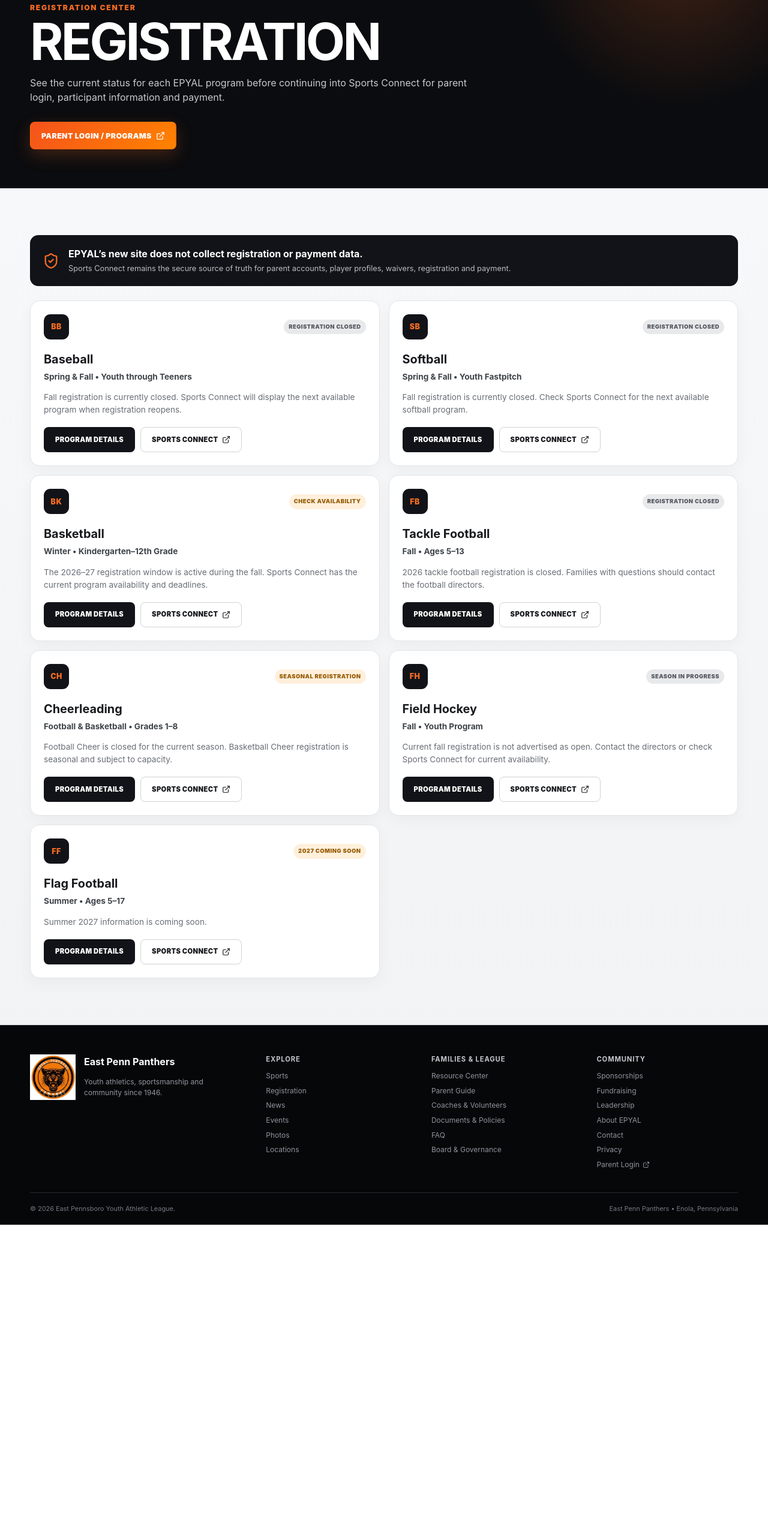
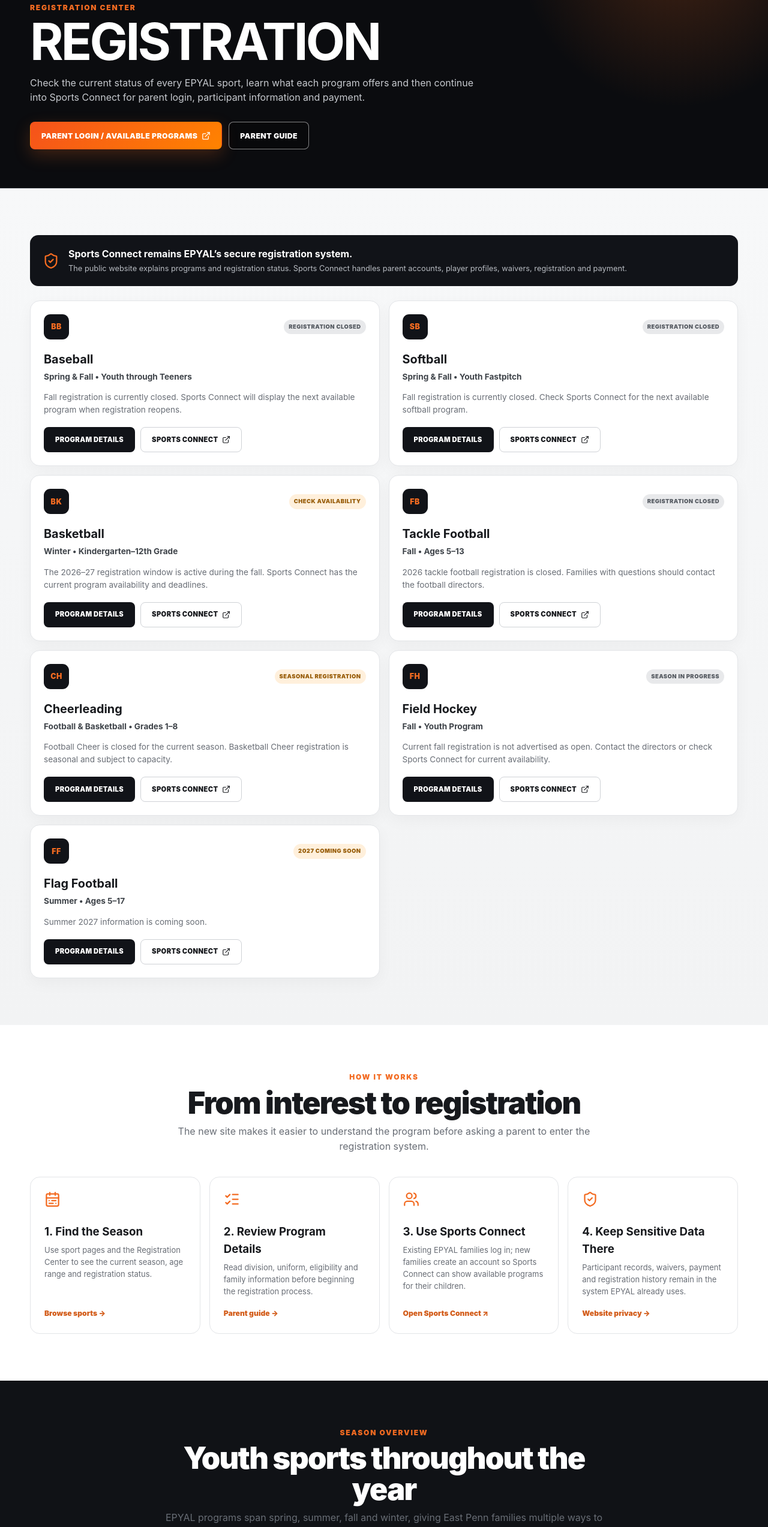
Before and after one commit to jeffstinson/eypal, a Next.js app: page /registration in a window 1280 px wide. Shown: the part 234-2780 px from the top of the page at 60% size. Before the commit the page ends 2276 px from the top, so only its background shows below. Built offline with nearby package versions, Linux system fonts and the light colour scheme; no server answers; the database is empty.

Commit message:
Phase 3: expand registration journey and SEO content

```diff
--- a/app/registration/page.tsx
+++ b/app/registration/page.tsx
@@ -1,28 +1,31 @@
 import type { Metadata } from "next";
 import Link from "next/link";
-import { ExternalLink, ShieldCheck } from "lucide-react";
+import { CalendarRange, ExternalLink, ListChecks, ShieldCheck, Users } from "lucide-react";
 import { PageHero } from "@/components/PageHero";
+import { SectionHeading } from "@/components/SectionHeading";
 import { sportsConnectRoot } from "@/lib/site-content";
 import { getSports } from "@/lib/cms";
 
 export const metadata: Metadata = {
-  title: "Registration",
-  description: "EPYAL youth sports registration center."
+  title: "Youth Sports Registration",
+  description: "EPYAL registration information for youth baseball, softball, basketball, tackle football, flag football, cheerleading and field hockey in East Pennsboro and Enola, Pennsylvania."
 };
 
 export default async function RegistrationPage() {
   const sports = await getSports();
+
   return (
     <>
       <PageHero
         eyebrow="Registration Center"
         title="Registration"
-        description="See the current status for each EPYAL program before continuing into Sports Connect for parent login, participant information and payment."
+        description="Check the current status of every EPYAL sport, learn what each program offers and then continue into Sports Connect for parent login, participant information and payment."
       >
         <div className="button-row">
           <a className="button button-orange" href={sportsConnectRoot} target="_blank" rel="noreferrer">
-            Parent Login / Programs <ExternalLink size={15} />
+            Parent Login / Available Programs <ExternalLink size={15} />
           </a>
+          <Link className="button button-ghost" href="/parents">Parent Guide</Link>
         </div>
       </PageHero>
 
@@ -31,8 +34,8 @@ export default async function RegistrationPage() {
           <div className="system-callout">
             <ShieldCheck size={28} />
             <div>
-              <strong>EPYAL’s new site does not collect registration or payment data.</strong>
-              <p>Sports Connect remains the secure source of truth for parent accounts, player profiles, waivers, registration and payment.</p>
+              <strong>Sports Connect remains EPYAL’s secure registration system.</strong>
+              <p>The public website explains programs and registration status. Sports Connect handles parent accounts, player profiles, waivers, registration and payment.</p>
             </div>
           </div>
 
@@ -55,6 +58,41 @@ export default async function RegistrationPage() {
           </div>
         </div>
       </section>
+
+      <section className="section">
+        <div className="container">
+          <SectionHeading
+            eyebrow="How It Works"
+            title="From interest to registration"
+            description="The new site makes it easier to understand the program before asking a parent to enter the registration system."
+          />
+          <div className="feature-card-grid">
+            <article className="feature-card"><CalendarRange size={27} /><h3>1. Find the Season</h3><p>Use sport pages and the Registration Center to see the current season, age range and registration status.</p><Link href="/sports"><span>Browse sports →</span></Link></article>
+            <article className="feature-card"><ListChecks size={27} /><h3>2. Review Program Details</h3><p>Read division, uniform, eligibility and family information before beginning the registration process.</p><Link href="/parents"><span>Parent guide →</span></Link></article>
+            <article className="feature-card"><Users size={27} /><h3>3. Use Sports Connect</h3><p>Existing EPYAL families log in; new families create an account so Sports Connect can show available programs for their children.</p><a href={sportsConnectRoot} target="_blank" rel="noreferrer"><span>Open Sports Connect ↗</span></a></article>
+            <article className="feature-card"><ShieldCheck size={27} /><h3>4. Keep Sensitive Data There</h3><p>Participant records, waivers, payment and registration history remain in the system EPYAL already uses.</p><Link href="/privacy"><span>Website privacy →</span></Link></article>
+          </div>
+        </div>
+      </section>
+
+      <section className="section section-dark">
+        <div className="container">
+          <SectionHeading
+            eyebrow="Season Overview"
+            title="Youth sports throughout the year"
+            description="EPYAL programs span spring, summer, fall and winter, giving East Penn families multiple ways to participate."
+          />
+          <div className="resource-table season-table">
+            {sports.map(sport => (
+              <div className="resource-table-row" key={sport.slug}>
+                <strong>{sport.name}</strong>
+                <span>{sport.season} • {sport.ages}</span>
+                <Link className="text-link light" href={`/sports/${sport.slug}`}>Program details →</Link>
+              </div>
+            ))}
+          </div>
+        </div>
+      </section>
     </>
   );
 }
```
